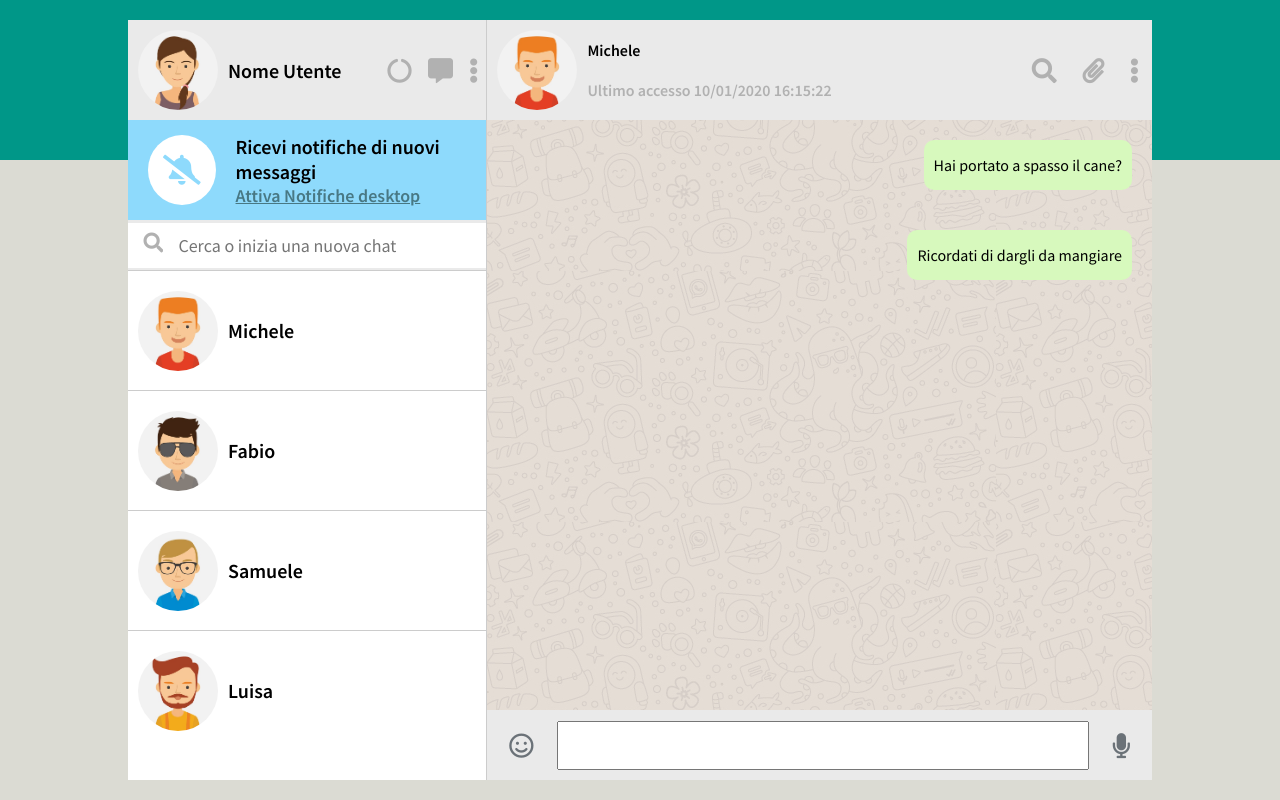
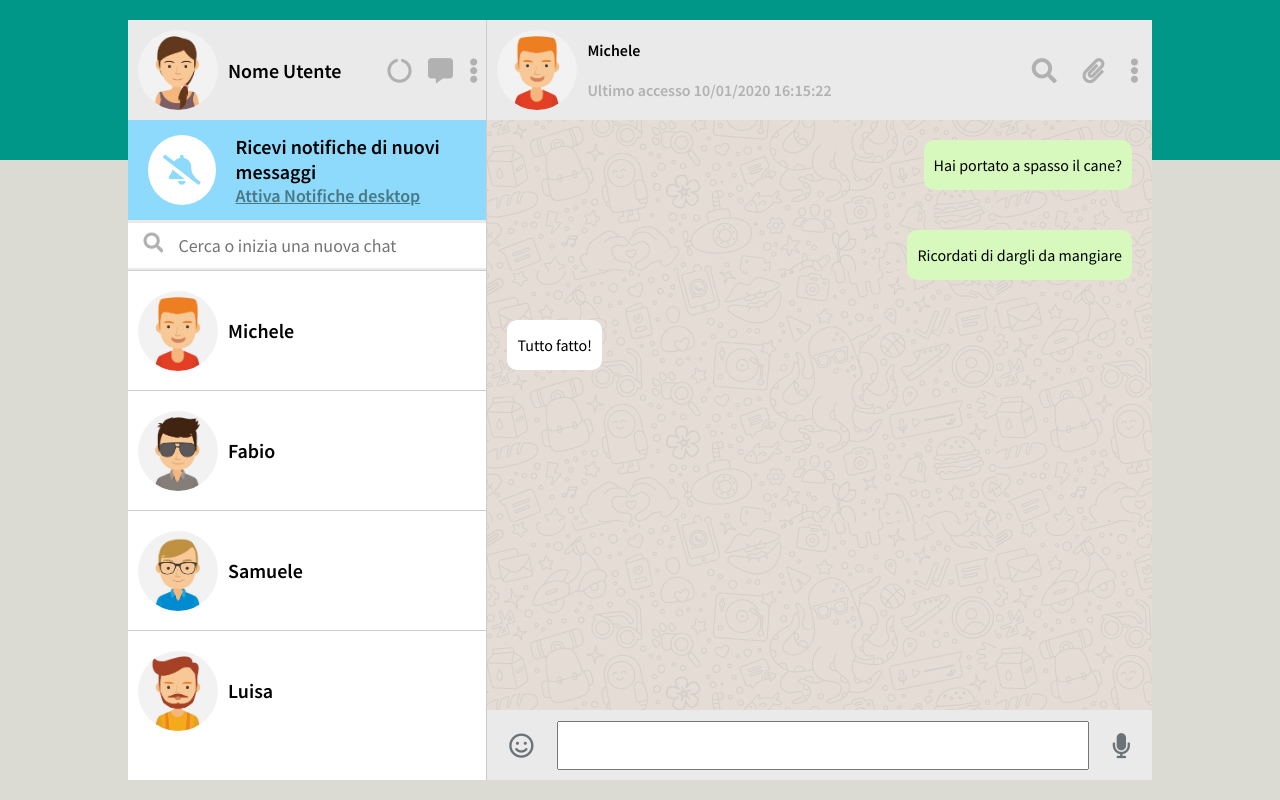
Before and after one commit to Lorenzo-Arnau/js-html-css-boolzap, a plain HTML site: page index.html in a window 1280 px wide. Drawn offline with nearby package versions, Linux system fonts and the light colour scheme.

Commit message:
update message function

```diff
--- a/index.html
+++ b/index.html
@@ -74,11 +74,8 @@
 
           <!-- conversations section -->
           <div class="box-conversation flex">
-            <div v-bind:class="'flex '+ contacts[currentIndex].messages[0].status">
-              {{contacts[currentIndex].messages[0].text}}
-            </div>
-            <div v-bind:class="'flex '+ contacts[currentIndex].messages[1].status">
-              {{contacts[currentIndex].messages[1].text}}
+            <div v-for="(element,idx) in contacts[currentIndex].messages" v-bind:class="'flex '+ contacts[currentIndex].messages[idx].status">
+              {{contacts[currentIndex].messages[idx].text}}
             </div>
           </div>
           <!-- conversations section -->
```
